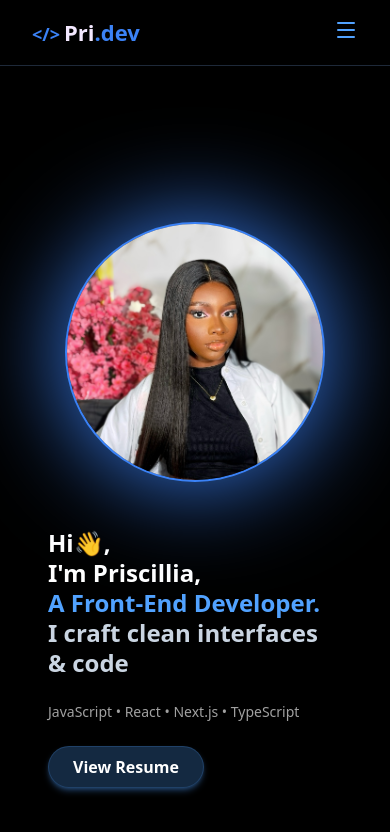
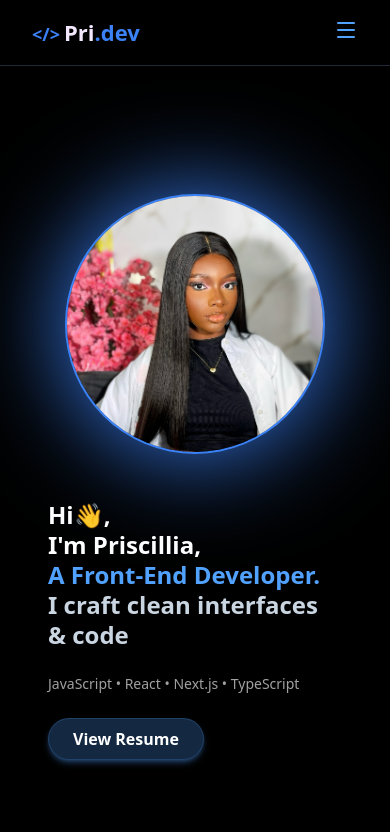
Before and after one commit to Fejiro-tech/my-portfolio, a React (Vite) app in the folder my-portfolio/: page / in a window 390 px wide. Shown: the top 832 px of the page. Built offline with nearby package versions, Linux system fonts and the light colour scheme.

Commit message:
update the header

```diff
--- a/my-portfolio/src/components/Header.jsx
+++ b/my-portfolio/src/components/Header.jsx
@@ -58,7 +58,7 @@ export default function Header({}) {
     <img
       src={pic3}
       alt="pic"
-      className="w-64 h-64 rounded-full object-cover ring-2 ring-[#3b82f6] mt-14 mb-8 drop-shadow-[0_0_50px_#3b82f6]  block sm:hidden"
+      className="w-64 h-64 rounded-full object-cover ring-2 ring-[#3b82f6]  mb-8 drop-shadow-[0_0_50px_#3b82f6]  block sm:hidden"
     />
 
     <motion.div
```
